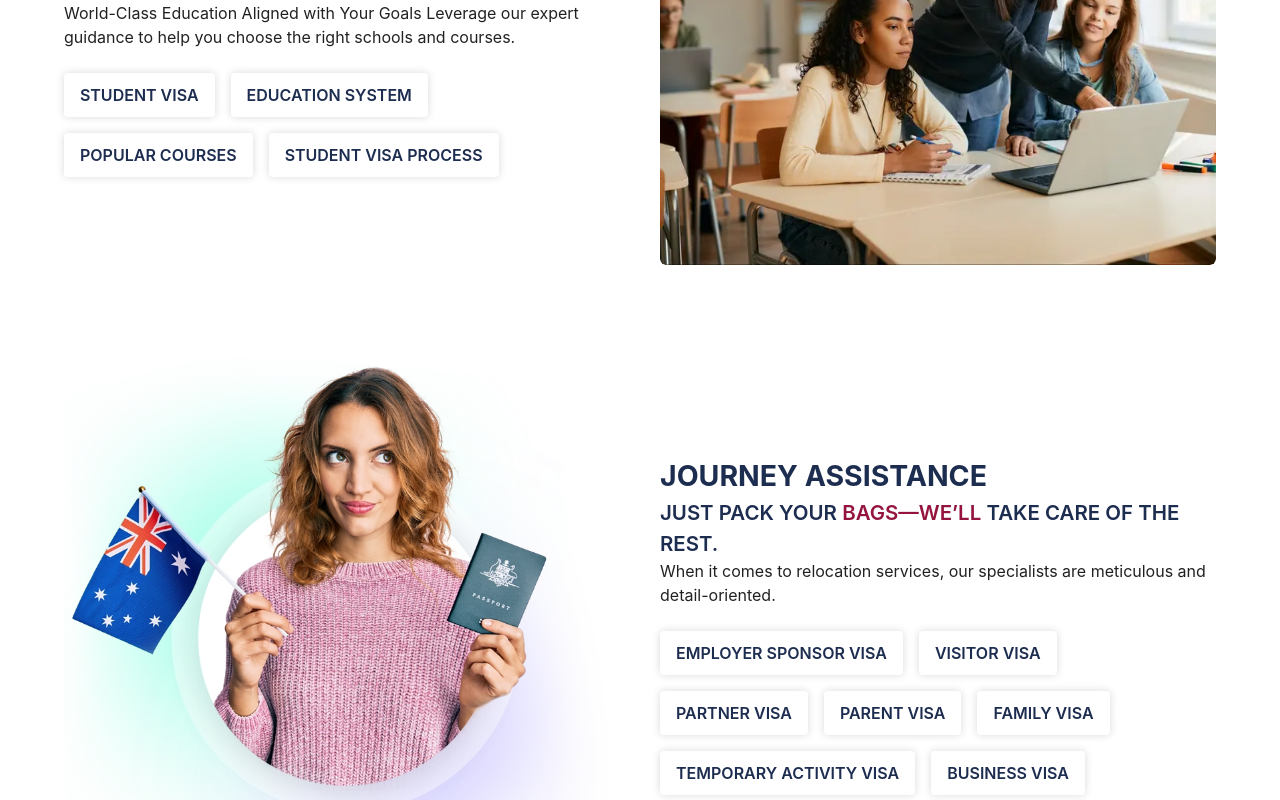
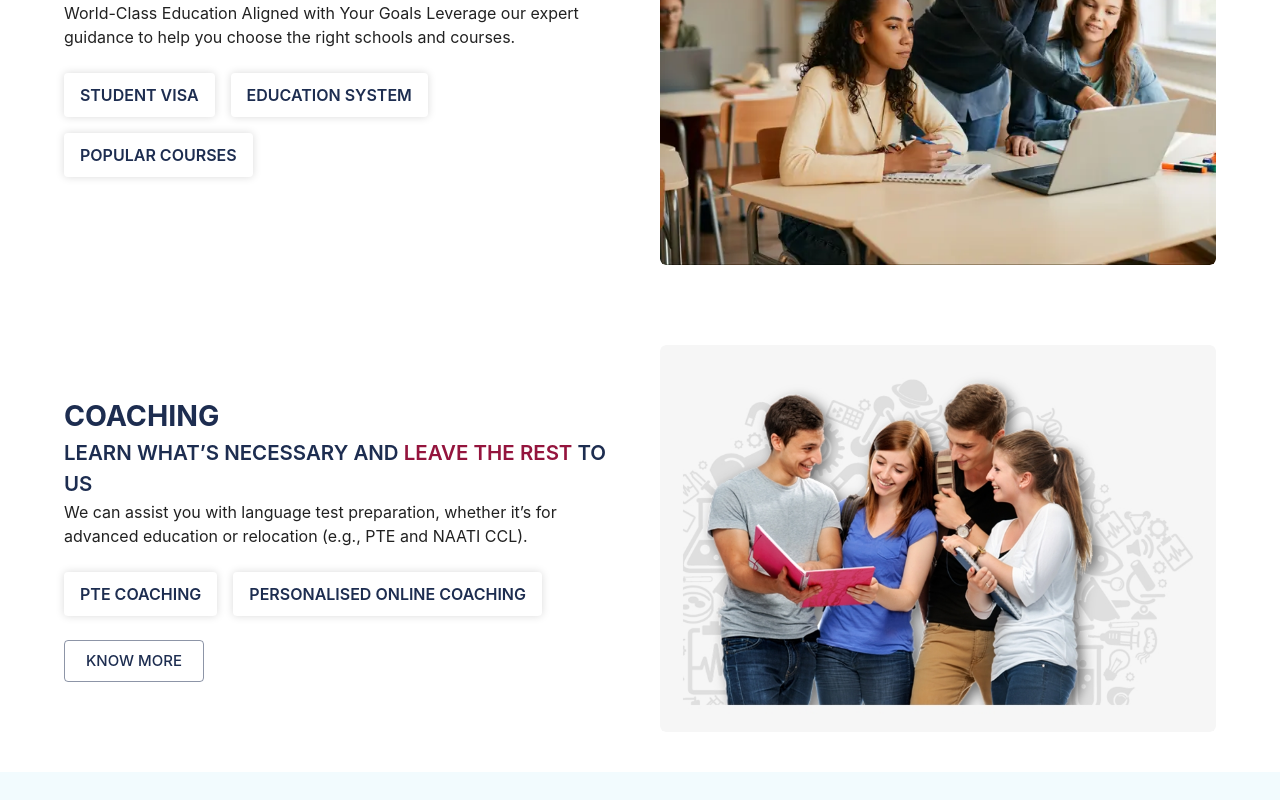
Before and after one commit to winzoygroup/winzoygroup-webapp, a Next.js app: page / in a window 1280 px wide. Shown: the part 2180-2980 px from the top of the page. Built offline with nearby package versions, Linux system fonts and the light colour scheme.

Commit message:
Remove commented-out links and sections related to Student Visa Process and Journey Assistance in Footer and Home components

```diff
--- a/assets/Footer.js
+++ b/assets/Footer.js
@@ -151,12 +151,12 @@ export default function Footer() {
               <Link href={'/education/popular-courses'} passHref>
                 <ListItemButton>Popular Courses </ListItemButton>
               </Link>
-              <Link href={'/education/student-visa-process'} passHref>
+              {/* <Link href={'/education/student-visa-process'} passHref>
                 <ListItemButton>Student Visa Process </ListItemButton>
-              </Link>
+              </Link> */}
             </List>
           </Grid>
-          <Grid item md={3}>
+          {/* <Grid item md={3}>
             <Typography variant="fHeading" component={'h3'}>
               Migration
             </Typography>
@@ -180,7 +180,7 @@ export default function Footer() {
                 <ListItemButton>Parent Visa </ListItemButton>
               </Link>
             </List>
-          </Grid>
+          </Grid> */}
           <Grid item md={2}>
             <Typography variant="fHeading" component={'h3'}>
               Coaching
--- a/components/Home/Education.js
+++ b/components/Home/Education.js
@@ -55,9 +55,9 @@ export default function Education() {
               <TextCard href={'/education/popular-courses'}>
                 Popular Courses
               </TextCard>
-              <TextCard href={'/education/student-visa-process'}>
+              {/* <TextCard href={'/education/student-visa-process'}>
                 Student Visa Process
-              </TextCard>
+              </TextCard> */}
             </Stack>
           </Grid>
           <Grid item md={6}>
--- a/pages/index.js
+++ b/pages/index.js
@@ -19,9 +19,9 @@ export default function Home() {
           <Whychoose />
         </Box>
         <Education />
-        <Box sx={{ mt: 10 }}>
+        {/* <Box sx={{ mt: 10 }}>
           <JourneyAssistance />
-        </Box>
+        </Box> */}
         <Box sx={{ mt: 10 }}>
           <Coaching />
         </Box>
```
